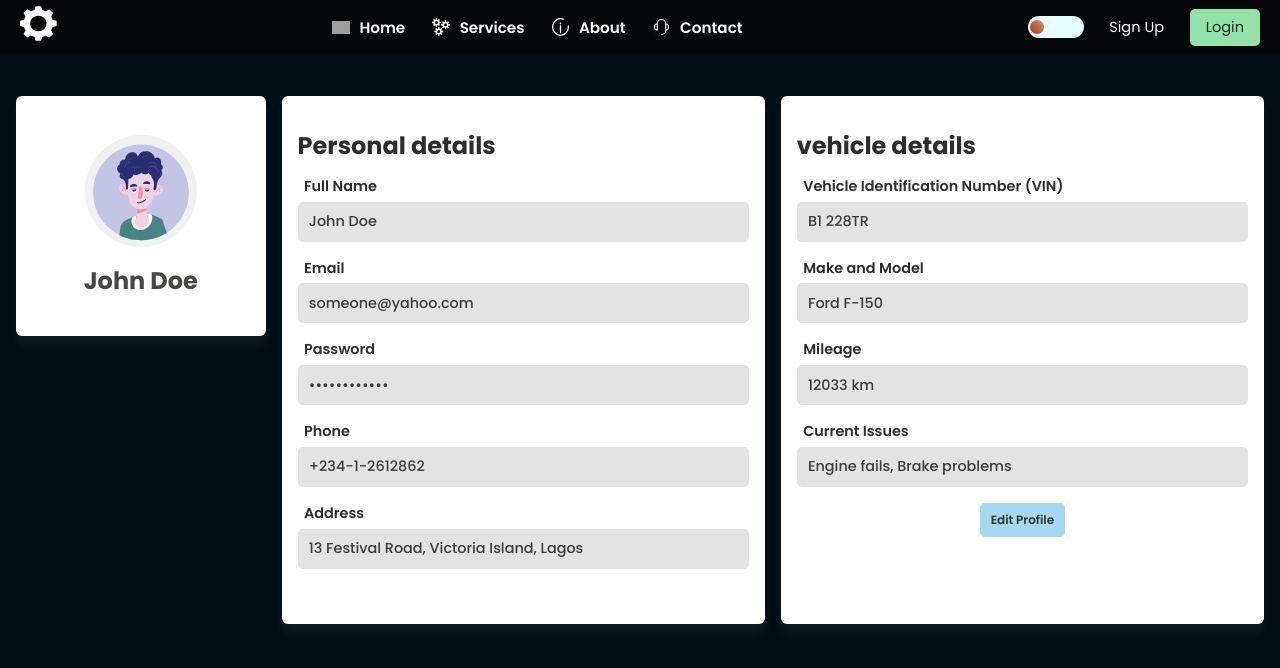
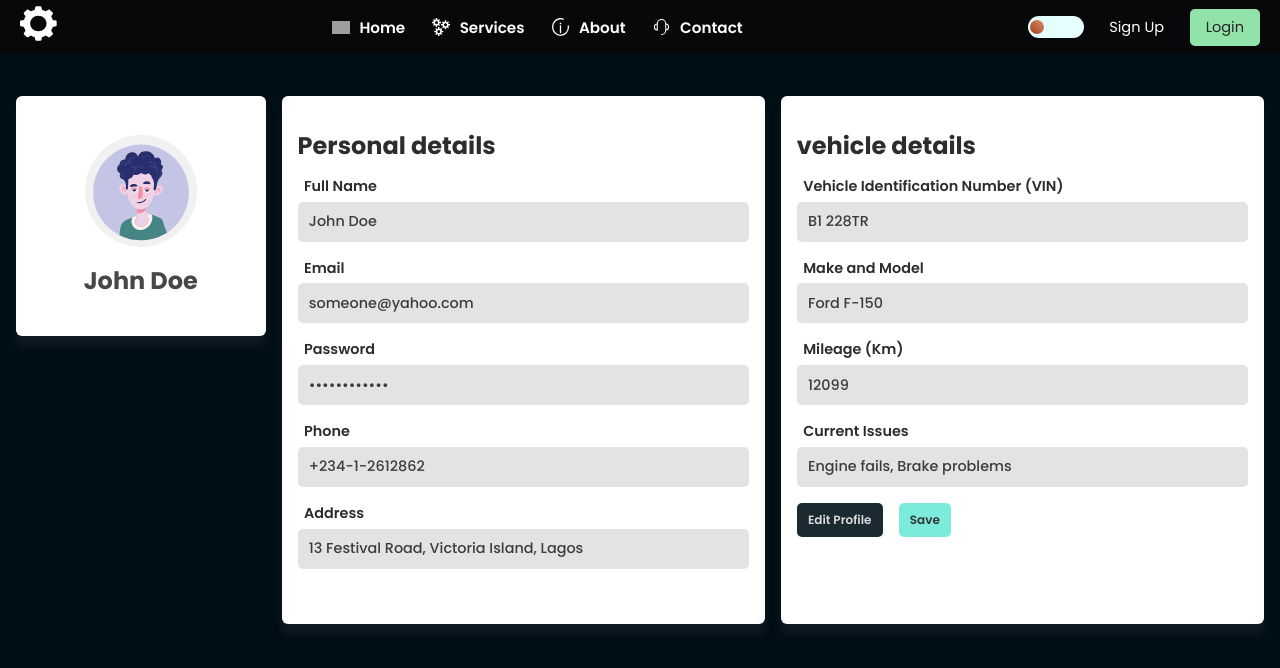
Before and after one commit to ElaasriTarik/AMAK, a React (Create React App) app in the folder frontend/react-app/: page /profile in a window 1280 px wide. Shown: the top 668 px of the page. Built offline with nearby package versions, Linux system fonts and the light colour scheme; grey boxes are pictures that could not be loaded.

Commit message:
profile page added

```diff
--- a/frontend/react-app/src/components/Profile.js
+++ b/frontend/react-app/src/components/Profile.js
@@ -3,7 +3,43 @@ import Header from './Header';
 import '../styles/profile.css';
 import person from '../images/person-profile.svg';
 export default function Profile() {
-    let condition = true;
+    const [condition, changeCondition] = React.useState(true);
+
+    // changing the input status from static to editable...
+    let saveBtnStyles = {
+        backgroundColor: '#7becdb',
+    }
+    window.onload = () => {
+        const editProfile = document.querySelector('.edit-profile-btn');
+        editProfile.addEventListener('click', () => {
+            console.log('clicked');
+            changeCondition(prev => !prev)
+            saveBtnStyles = {
+                filter: 'grayscale(.3)',
+            }
+
+        });
+    }
+    // starting point for input values
+    const inputValues = {
+        fullname: 'John Doe',
+        email: 'someone@yahoo.com',
+        password: 'password123@',
+        phone: '+234-1-2612862',
+        address: '13 Festival Road, Victoria Island, Lagos',
+        vin: 'B1 228TR',
+        makeAndModel: 'Ford F-150',
+        mileage: 12099,
+        currIssues: 'Engine fails, Brake problems',
+
+    }
+    const [values, changeValues] = React.useState(inputValues)
+    function changeInputsVals(event) {
+        changeValues((prev) => ({
+            ...prev,
+            [event.target.id]: event.target.value
+        }))
+    }
     return (
         <>
             <Header />
@@ -21,23 +57,23 @@ export default function Profile() {
                     <div className='details'>
                         <div className='detail full-name'>
                             <label htmlFor='fullname'>Full Name</label>
-                            <input readOnly={condition} type='text' id='fullname' value='John Doe' />
+                            <input readOnly={condition} type='text' id='fullname' value={values.fullname} onChange={(e) => changeInputsVals(e)} />
                         </div>
                         <div className='detail email'>
                             <label htmlFor='email'>Email</label>
-                            <input readOnly={condition} type='email' id='email' value='someone@yahoo.com' />
+                            <input readOnly={condition} type='email' id='email' value={values.email} onChange={(e) => changeInputsVals(e)} />
                         </div>
                         <div className='detail password'>
                             <label htmlFor='password'>Password</label>
-                            <input readOnly={condition} type='password' id='password' value='password123@' />
+                            <input readOnly={condition} type='password' id='password' value={values.password} onChange={(e) => changeInputsVals(e)} />
                         </div>
                         <div className='detail phone'>
                             <label htmlFor='phone'>Phone</label>
-                            <input readOnly={condition} type='tel' id='phone' value='+234-1-2612862' />
+                            <input readOnly={condition} type='tel' id='phone' value={values.phone} onChange={(e) => changeInputsVals(e)} />
                         </div>
                         <div className='detail address'>
                             <label htmlFor='address'>Address</label>
-                            <input readOnly={condition} type='text' id='address' value='13 Festival Road, Victoria Island, Lagos' />
+                            <input readOnly={condition} type='text' id='address' value={values.address} onChange={(e) => changeInputsVals(e)} />
                         </div>
 
                     </div>
@@ -47,22 +83,23 @@ export default function Profile() {
                     <div className='details'>
                         <div className='detail vin'>
                             <label htmlFor='vin'>Vehicle Identification Number (VIN)</label>
-                            <input readOnly={condition} type='text' id='vin' value='B1 228TR' />
+                            <input readOnly={condition} type='text' id='vin' value={values.vin} onChange={(e) => changeInputsVals(e)} />
                         </div>
                         <div className='detail make&model'>
                             <label htmlFor='make&model'>Make and Model</label>
-                            <input readOnly={condition} type='text' id='make&model' value='Ford F-150' />
+                            <input readOnly={condition} type='text' id='makeAndModel' value={values.makeAndModel} onChange={(e) => changeInputsVals(e)} />
                         </div>
                         <div className='detail Mileage'>
-                            <label htmlFor='Mileage'>Mileage</label>
-                            <input readOnly={condition} type='text' id='Mileage' value='12033 km' />
+                            <label htmlFor='Mileage'>Mileage (Km)</label>
+                            <input readOnly={condition} type='text' id='mileage' value={values.mileage} onChange={(e) => changeInputsVals(e)} />
                         </div>
                         <div className='detail currIssues'>
                             <label htmlFor='currIssues'>Current Issues</label>
-                            <input readOnly={condition} type='text' id='currIssues' value='Engine fails, Brake problems' />
+                            <input readOnly={condition} type='text' id='currIssues' value={values.currIssues} onChange={(e) => changeInputsVals(e)} />
                         </div>
                         <div className='edit-profile'>
                             <button className='edit-profile-btn'>Edit Profile</button>
+                            <button className='save-profile-btn' style={saveBtnStyles}>Save</button>
                         </div>
                     </div>
                 </div>
--- a/frontend/react-app/src/components/signup-for-providers.js
+++ b/frontend/react-app/src/components/signup-for-providers.js
@@ -9,7 +9,7 @@ export default function SignupForProviders() {
             <div className="signup-provider-form">
 
                 <form>
-                    <h2>service provider account</h2>
+                    <h2>service provider</h2>
                     <div class="group">
                         <svg width="800px" height="800px" viewBox="0 0 24 24" fill="none" xmlns="http://www.w3.org/2000/svg" className='icon'>
                             <circle cx="12" cy="6" r="4" stroke="#1C274C" stroke-width="1.5" />
--- a/frontend/react-app/src/styles/profile.css
+++ b/frontend/react-app/src/styles/profile.css
@@ -52,19 +52,35 @@
     width: 100%;
     display: flex;
     align-items: center;
-    justify-content: center;
+    justify-content: flex-start;
+    gap: 1rem;
 }
 
 .edit-profile-btn {
     padding: .5rem .7rem;
-    background-color: #a4d9f0;
+    background-color: #1b2a30;
     color: #262626;
     font-size: 12px;
     font-weight: 600;
     border: none;
     border-radius: 5px;
     cursor: pointer;
+    color: #dbdbdb;
+}
+
+.save-profile-btn {
+    padding: .5rem .7rem;
+    background-color: #7becdb;
+    font-size: 12px;
+    font-weight: 600;
+    border: none;
+    border-radius: 5px;
+    cursor: pointer;
     color: #363333;
+}
+
+.save-profile-btn:hover {
+    filter: grayscale(.3);
 }
 
 .profile-area .profile-details,
```
